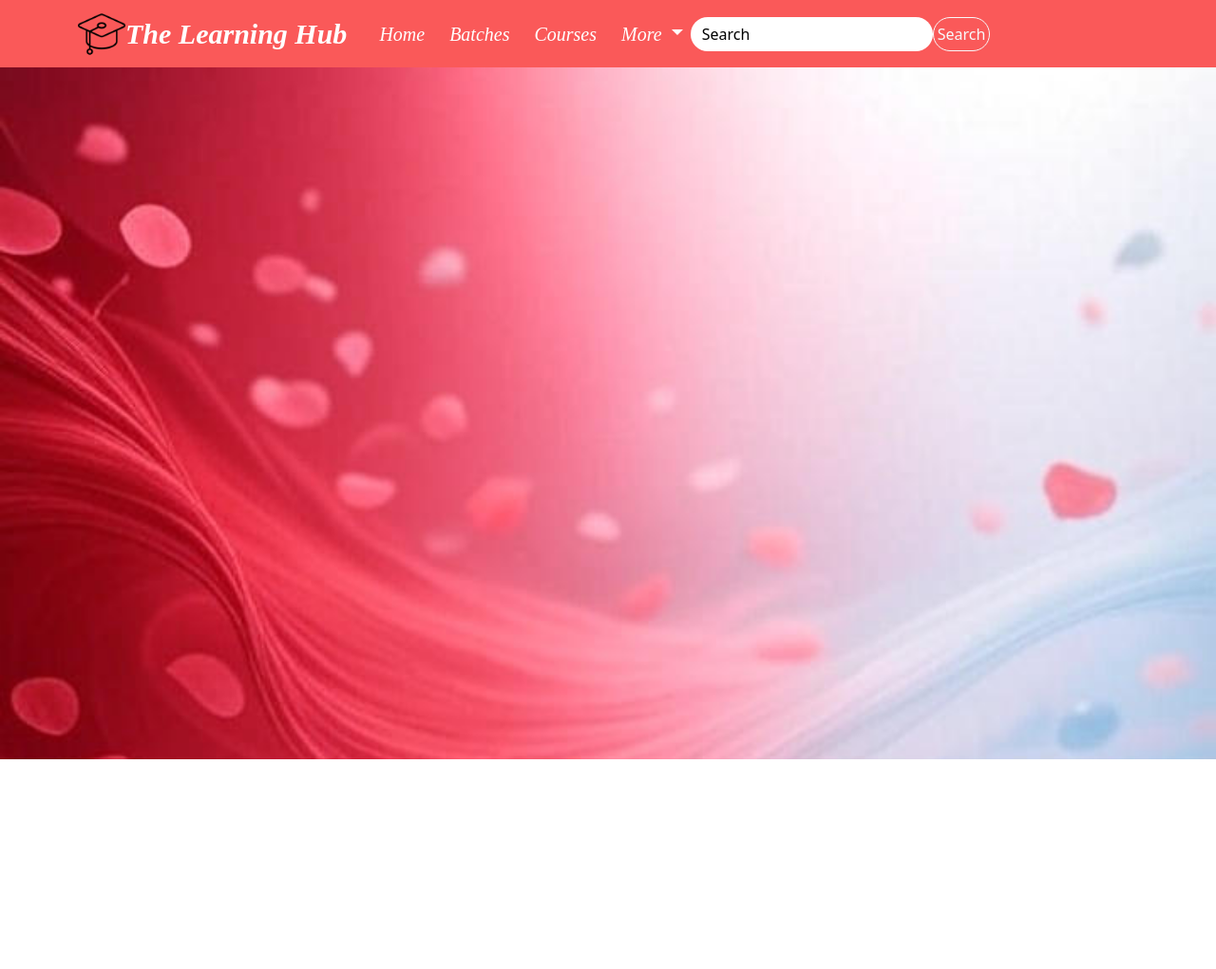
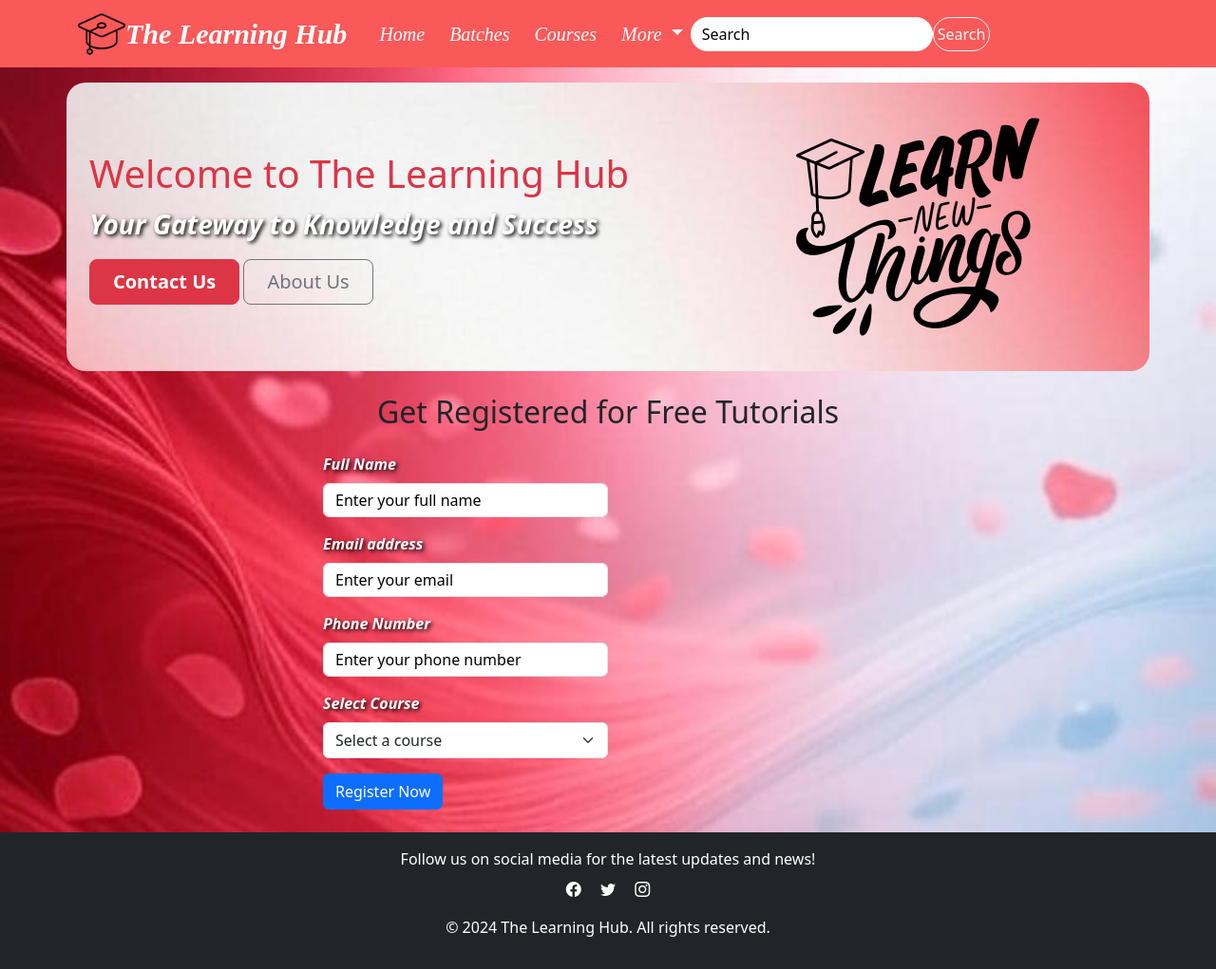
Before and after one commit to Raj0854/The-Learning-Hub, a plain HTML site: page free-tutorials.html in a window 1280 px wide. Shown: the whole page at 95% size. Before the commit the page ends 800 px from the top, so only its background shows below. Drawn offline with nearby package versions, Linux system fonts and the light colour scheme.

Commit message:
Add files via upload

```diff
--- a/free-tutorials.html
+++ b/free-tutorials.html
@@ -49,6 +49,64 @@
     </div>
         </nav>
     <!-- Navbar End -->
+        <!-- center section start -->
+        <div class="container p-4 mt-3 0 bg-img">
+        <div class="row">
+            <div class="col-md-8">
+            <h1 class="  text-danger mt-5">Welcome to The Learning Hub</h1>
+            <p class=" line text-danger fs-3">Your Gateway to Knowledge and Success</p>
 
+                <a href="contact.html" class="btn btn-danger btn-lg px-4  fw-bold">Contact Us</a>
+                <a href="about.html" class="btn btn-outline-secondary btn-lg px-4">About Us</a>
+            </div>
+            <div class="col-md-4">
+                <img src="img/study.png" alt="Tutor Image" class="img3 img-fluid rounded ">
+            </div>
+        </div>
+    </div>
+    <!-- center section end -->
+     <div class="container mt-4">
+        <h2 class="text-center mb-4">Get Registered for Free Tutorials</h2>
+        <form class="mx-auto" style="max-width: 600px;">
+            <div class="mb-3">
+                <label for="name" class="form-label text-white line">Full Name</label>
+                <input type="text" class="form-control h-100 w-50" id="name" placeholder="Enter your full name" required>
+            </div>
+            <div class="mb-3">
+                <label for="email" class="form-label text-white line">Email address</label>
+                <input type="email" class="form-control h-100 w-50" id="email" placeholder="Enter your email" required>
+            </div>
+            <div class="mb-3">
+                <label for="phone" class="form-label text-white line">Phone Number</label>
+                <input type="tel" class="form-control h-100 w-50" id="phone" placeholder="Enter your phone number" required>
+            </div>
+            <div class="mb-3">
+                <label for="course" class="form-label text-white line">Select Course</label>
+                <select class="form-select h-100 w-50" id="course" required>
+                    <option value="" disabled selected>Select a course</option>
+                    <option value="web-development">Web Development</option>
+                    <option value="data-science">Data Science</option>
+                    <option value="digital-marketing">Digital Marketing</option>
+                    <option value="graphic-design">Graphic Design</option>
+                </select>
+            </div>
+            <button type="submit" class="btn btn-primary">Register Now</button>
+        </form>
+    </div>
+    <!--product section start -->
+
+    <!-- Footer -->
+    <footer class="bg-dark text-white text-center p-3 mt-4">
+        <p class="mb-0">Follow us on social media for the latest updates and news!</p>
+        <div class="social-icons mt-2">
+        <p>
+            <a href="https://www.facebook.com" class="text-white me-3"><i class="bi bi-facebook"></i></a>
+            <a href="https://www.twitter.com" class="text-white me-3"><i class="bi bi-twitter"></i></a>
+            <a href="https://www.instagram.com" class="text-white"><i class="bi bi-instagram"></i></a>
+        </p>
+        </div>
+        <p>&copy; 2024 The Learning Hub. All rights reserved.</p>
+    </footer>
+    <!-- Footer End -->
 </body>
 </html>
```
Also changed, not shown: img/tutor.jpg (added).
